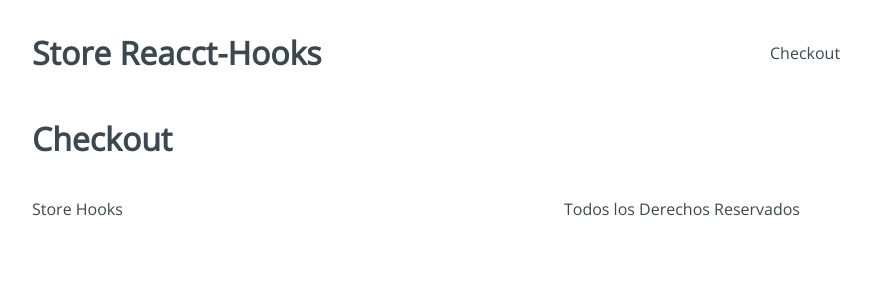
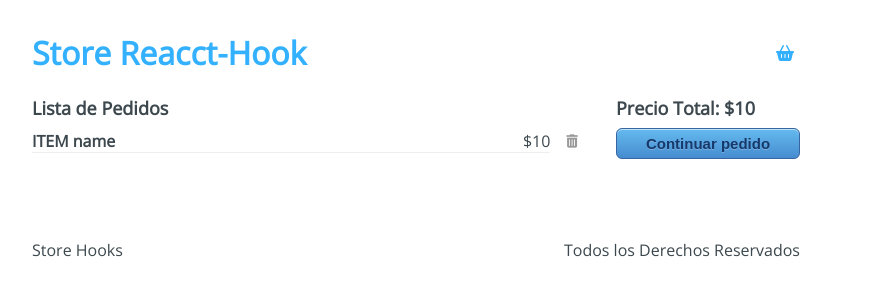
Before and after one commit to andresnorato/storeonline, a React app: page /checkout in a window 1280 px wide. Shown: the top 300 px of the page, without its empty margins (224-1095 px from the left). Built offline with nearby package versions, Linux system fonts and the light colour scheme.

Commit message:
Creacion de las interfaces de todos los procesos

```diff
--- a/public/index.html
+++ b/public/index.html
@@ -4,7 +4,8 @@
     <meta charset="UTF-8" />
     <meta http-equiv="X-UA-Compatible" content="IE=edge" />
     <meta name="viewport" content="width=device-width, initial-scale=1.0" />
-    <title>Document</title>
+    <title>Store</title>
+    <script src="https://kit.fontawesome.com/2905ef535b.js" crossorigin="anonymous"></script>
   </head>
   <body>
     <div id="app"></div>
--- a/src/components/Header.jsx
+++ b/src/components/Header.jsx
@@ -1,12 +1,19 @@
 import React from 'react';
+import {Link} from 'react-router-dom';
 import '../styles/components/Header.css'
 
 const Header  = () =>{
     return (
         <div className="Header">
-            <h1 className="Header-title" >Store Reacct-Hooks</h1>
+            <h1 className="Header-title" >
+            <Link to="/">
+                 Store Reacct-Hook
+            </Link>
+            </h1>
             <div className="Header-checkout">
-                Checkout
+                <Link to="/checkout">
+                    <i className="fas fa-shopping-basket"></i>
+                </Link>
             </div>
         </div>
     )
--- a/src/containers/Checkout.jsx
+++ b/src/containers/Checkout.jsx
@@ -1,8 +1,30 @@
 import React from 'react';
+import {Link} from 'react-router-dom';
+import '../styles/components/Checkout.css'
 
 const Checkout = () => {
     return (
-        <h1>Checkout</h1>
+        <div className="Checkout">
+            <div className="Checkout-content">
+                <h3>Lista de Pedidos</h3>
+                <div className="Checkout-item">
+                    <div className="Checkout-element">
+                        <h4>ITEM name</h4>
+                        <span>$10</span>
+                    </div>
+                    <button type="button" >
+                        <i className="fas fa-trash-alt"></i>
+                    </button>
+                </div>
+            </div>
+            <div className="Checkout-sidebar">
+                <h3>Precio Total: $10</h3>
+                <Link to="/checkout/informacion">
+                <button>Continuar pedido</button>
+                </Link>
+            </div>
+
+        </div>
     );
 }
 
--- a/src/containers/Home.jsx
+++ b/src/containers/Home.jsx
@@ -1,6 +1,6 @@
 import React from 'react';
 import Products from '../components/products.jsx';
-import initialState from '../../initialState';
+import initialState from '../initialState'
 const Home = () => {
     return (
         <Products products={initialState.products} />
--- a/src/containers/Information.jsx
+++ b/src/containers/Information.jsx
@@ -1,8 +1,47 @@
 import React from 'react';
-
+import {Link} from 'react-router-dom';
+import '../styles/components/Information.css';
 const Information = () => {
     return (
-        <h1>Information</h1>
+        <div className="Information">
+            <div className="Information-content">
+                <div className="Information-head">
+                    <h2>Informacion de contacto:</h2>
+                </div>
+                <div className="Information-form">
+                    <form action="">
+                        <input type="text" placeholder="Nombre completo" name="name"/>
+                        <input type="text" placeholder="Correo Electronico" name="email"/>
+                        <input type="text" placeholder="Direccion" name="address"/>
+                        <input type="text" placeholder="Apto" name="apto"/>
+                        <input type="text" placeholder="Ciudad" name="city"/>
+                        <input type="text" placeholder="Pais" name="country"/>
+                        <input type="text" placeholder="Estado" name="state"/>
+                        <input type="text" placeholder="Codigo postal" name="cp"/>
+                        <input type="text" placeholder="Telefono" name="phone"/>
+                    </form>
+                </div>
+                <div className="Information-buttons">
+                    <div className="Information-back">
+                        Regresar
+                    </div>
+                    <div className="Information-next">
+                        <Link to="/checkout/payment">
+                             pagar
+                        </Link>
+                    </div>
+                </div>
+            </div>
+            <div className="Information-sidebar">
+                <h3>Pedido</h3>
+                <div className="Information-item">
+                    <div className="Information-element">
+                        <h4>ITEM Name</h4>
+                        <span>$preci</span>
+                    </div>
+                </div>
+            </div>
+        </div>
     );
 }
 
--- a/src/containers/Payment.jsx
+++ b/src/containers/Payment.jsx
@@ -1,8 +1,15 @@
 import React from 'react';
-
+import '../styles/components/Payment.css'
 const Payment = () => {
     return (
-        <h1>Payment</h1>
+        <div className="Payment">
+            <div className="Payment-content">
+                <h3>Resumen del pedido</h3>
+                <div className="Payment-button">
+                    Boton de pago con Paypal
+                </div>
+            </div>
+        </div>
     );
 }
 
--- a/src/containers/Success.jsx
+++ b/src/containers/Success.jsx
@@ -1,8 +1,17 @@
 import React from 'react';
+import '../styles/components/Success.css';
 
 const Success = () => {
     return (
-        <h1>Success</h1>
+        <div className="Success">
+            <div className="Success-content">
+                <h2>Oscar, Gracias por tu compra</h2>
+                <span>Tu pedido llegara en 3 dias a tu direccion</span>
+                <div className="Success-map">
+                    Google-map
+                </div>
+            </div>
+        </div>
     );
 }
 
--- /dev/null
+++ b/src/context/AppContext.js
@@ -0,0 +1,5 @@
+import React from 'react';
+
+const AppContext = React.createContext({});
+
+export default AppContext;
--- /dev/null
+++ b/src/hooks/useInitialState.js
@@ -0,0 +1,30 @@
+import {useState} from 'react';
+import InitialState from '../initialState';
+
+const useInitialState = () =>{
+    const [state, setState] = useState(InitialState);
+
+    const addToCart = payload => {
+        setState({
+            ...state,
+            cart: [...state.cart, payload]
+
+        });
+    }
+
+    const removeFromCart = payload => {
+        setState({
+            ...state,
+            cart:state.cart.filter(items => items.id !== payload.id)
+        });
+    }
+
+    return {
+        addToCart,
+        removeFromCart,
+        state,
+    }
+
+};
+
+export default useInitialState;
--- a/src/routes/App.js
+++ b/src/routes/App.js
@@ -8,22 +8,27 @@ import Payment from '../containers/Payment';
 import Success from '../containers/Success';
 import NotFound from '../containers/NotFound';
 import Layout from '../components/Layout';
-
+import AppContext from '../context/AppContext';
+import useInitialState from '../hooks/useInitialState';
 
 const App = () => {
+    const initialState = useInitialState();
+
     return (
+        <AppContext.Provider value={initialState}>
             <BrowserRouter>
                 <Layout>
                     <Switch>
                         <Route exact path="/" component={Home}/>
                         <Route exact path="/checkout" component={Checkout}/>
                         <Route exact path="/checkout/informacion" component={Informacion}/>
-                    <Route exact path="/chackout/payment" component={Payment}/>
+                        <Route exact path="/checkout/payment" component={Payment}/>
                         <Route exact path="/checkout/success" component={Success}/>
                         <Route component={NotFound}/>
                     </Switch>
                 </Layout>
             </BrowserRouter>
+        </AppContext.Provider>
     )
 }
 
```
Also changed, not shown: src/initialState.js (renamed from initialState.js). Lines whose indentation alone changed are shown as unchanged.
